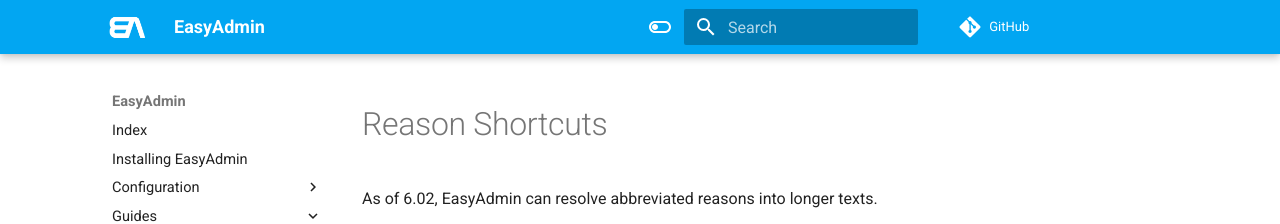
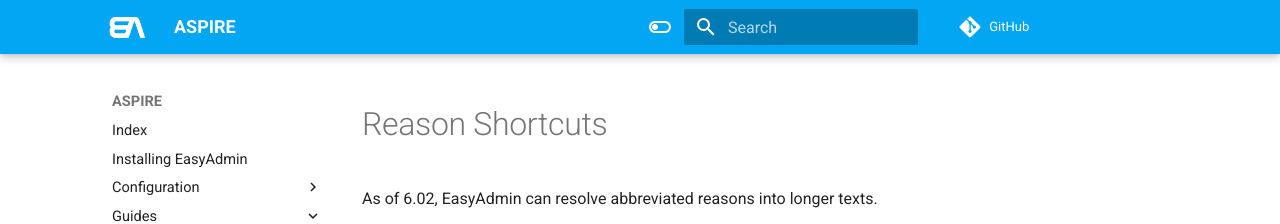
Before and after one commit to theoelsti/aspireDoc, an MkDocs documentation site: the page built from docs/shortcuts.md, in a window 1280 px wide. Shown: the top 224 px of the page. Built offline with MkDocs 1.6.1 and Material for MkDocs 9.7.7, drawn with Linux system fonts in a browser that asks for light colours; comment, search, counter and statistics services are not loaded.

Commit message:
suppr image

```diff
--- a/mkdocs.yml
+++ b/mkdocs.yml
@@ -1,8 +1,8 @@
-site_name: EasyAdmin
-site_description: EasyAdmin Documentation
+site_name: ASPIRE
+site_description: Documentation ASPIRE
 
-repo_url: "https://github.com/Blumlaut/EasyAdmin"
-edit_uri: "https://github.com/Blumlaut/EasyAdmin-docs/edit/main/docs/"
+repo_url: "https://github.com/theoelsti/ASPIRE"
+edit_uri: "https://github.com/theoelsti/aspireDoc/edit/main/docs/"
 
 markdown_extensions:
   - pymdownx.highlight:
```
Also changed, not shown: docs/assets/supportfile_discord.gif (deleted), docs/assets/translating.gif (deleted), 2 other files.
